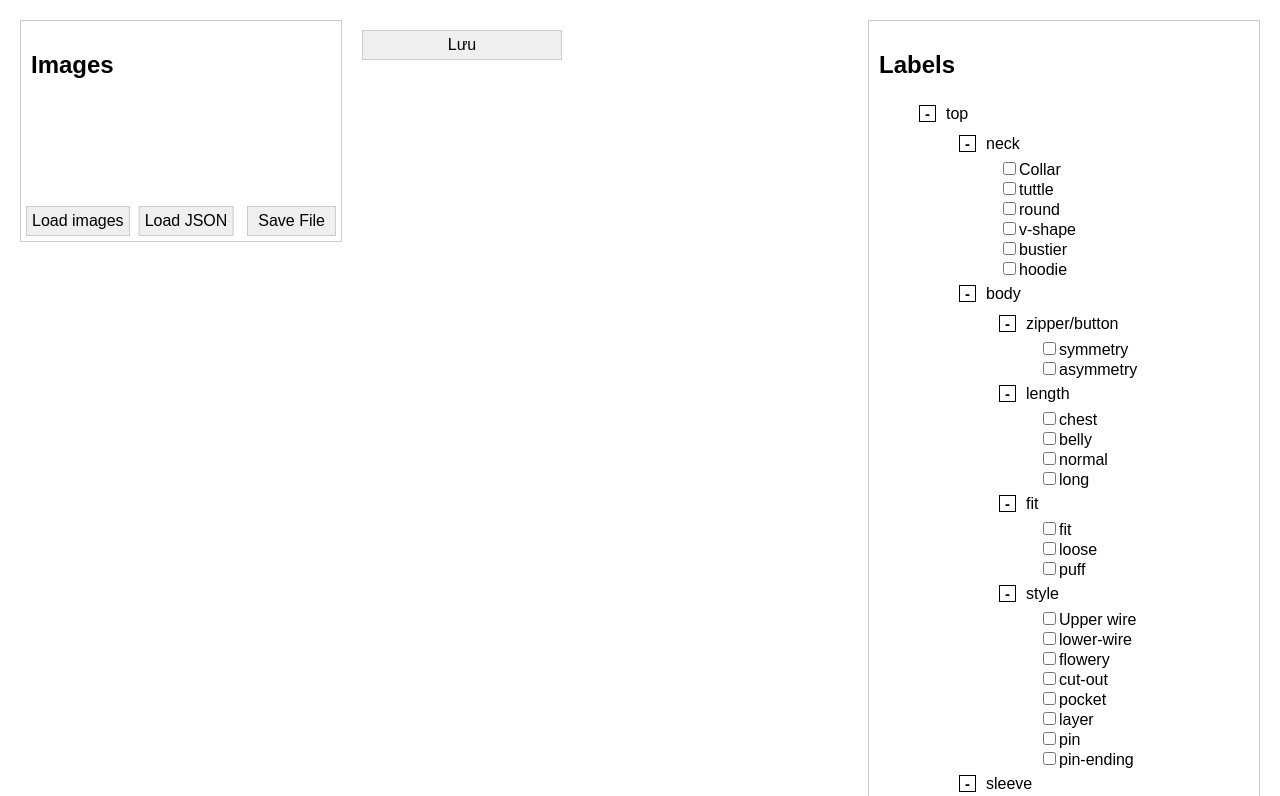
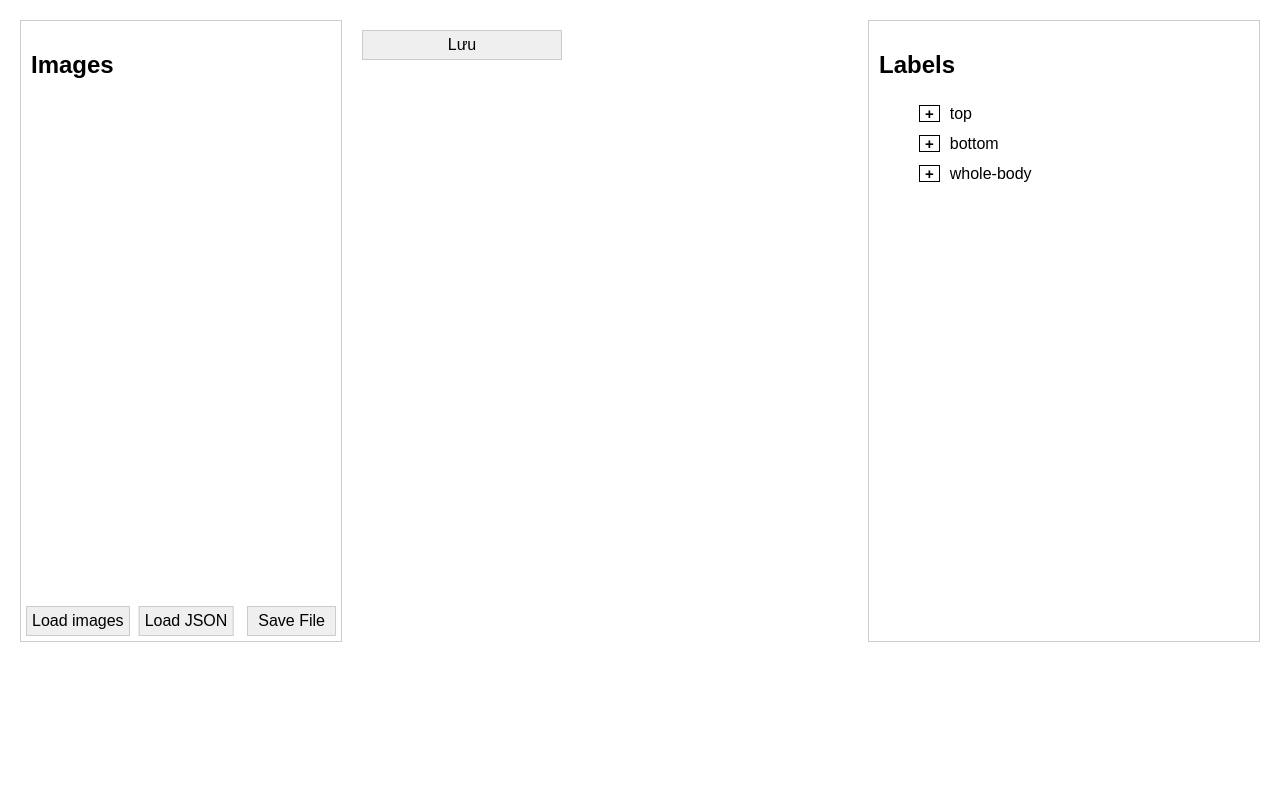
Before and after one commit to viettechtools/viettechtools.github.io, a plain HTML site: page labels.html in a window 1280 px wide. Shown: the top 796 px of the page. Drawn offline with Linux system fonts and the light colour scheme.

Commit message:
update code

```diff
--- a/labels.css
+++ b/labels.css
@@ -20,9 +20,12 @@ li {
 
 #sidebar {
   width: 300px;
-  height: 200px;
   border: 1px solid #ccc;
   padding: 10px;
+
+  max-height: 600px;
+  min-height: 600px;
+  overflow-y: auto;
 
   position: relative;
 }
@@ -109,6 +112,9 @@ li {
   padding: 10px;
 
   width: 370px;
+  max-height: 600px;
+  min-height: 600px;
+  overflow-y: auto;
 }
 
 .toggle-icon {
--- a/script.js
+++ b/script.js
@@ -71,7 +71,7 @@ const labelList = document.getElementById('label-list');
 // Cấu trúc dữ liệu label
 const LABELS = {
     "top": {
-        "neck": [
+        "top-neck": [
             "Collar",
             "tuttle",
             "round",
@@ -79,7 +79,7 @@ const LABELS = {
             "bustier",
             "hoodie",
         ],
-        "body": {
+        "top-body": {
             "zipper/button": [
                 "symmetry", "asymmetry",
             ],
@@ -110,7 +110,7 @@ const LABELS = {
     },
     "bottom": {
         "skirt": {
-            "body": {
+            "bottom-body": {
                 "length": [
                     "long", "short", "sleeveless"
                 ],
@@ -145,14 +145,14 @@ const LABELS = {
     },
     "whole-body": {
         "dress/long coat": {
-            "neck": [
+            "dress/long coat-neck": [
                 "Collar",
                 "tuttle",
                 "round",
                 "v-shape",
                 "bustier",
             ],
-            "body": {
+            "whole-body-body": {
                 "zipper/button": [
                     "symmetry", "asymmetry",
                 ],
@@ -182,7 +182,7 @@ const LABELS = {
             ],
         },
         "jumpsuit": {
-            "neck": [
+            "jumpsuit-neck": [
                 "Collar",
                 "tuttle",
                 "round",
@@ -190,7 +190,7 @@ const LABELS = {
                 "bustier",
                 "hoodie",
             ],
-            "body": {
+            "jumpsuit-body": {
                 "zipper/button": [
                     "symmetry", "asymmetry",
                 ],
@@ -231,14 +231,14 @@ const LABELS = {
             ],
         },
         "one-piece swimwear": {
-            "neck": [
+            "swimwear-neck": [
                 "Collar",
                 "tuttle",
                 "round",
                 "v-shape",
                 "bustier"
             ],
-            "body": {
+            "swimwear-body": {
                 "zipper/button": [
                     "symmetry", "asymmetry",
                 ],
@@ -361,6 +361,7 @@ renderLabels(LABELS, labelList);
 
 // Xử lý khi chọn ảnh
 todoList.addEventListener('click', (e) => {
+    HideTodoList()
     const image = e.target.textContent;
     imageShowed = image;
     updateLabelsForImage(image);
@@ -407,6 +408,7 @@ function updateLabelsLevels(labels, parent, imageLabels) {
             continue
         }
         const checkbox = document.querySelector(`li[name="${label}"].label_1`);
+        console.log(checkbox)
         if (checkbox.querySelector("li.label_1") === null) {
             for (const idx in imageLabels[label]) {
                 const child = imageLabels[label][idx]
@@ -417,9 +419,6 @@ function updateLabelsLevels(labels, parent, imageLabels) {
             }
         }
         else {
-            console.log(labels[label])
-            console.log(checkbox)
-            console.log(imageLabels[label][label])
             updateLabelsLevels(labels[label], checkbox, imageLabels[label][label])
         }
     }
@@ -495,7 +494,7 @@ function getCheckedLabels() {
     });
     // getLabels[imageShowed] = attributes;
     labelsImages[imageShowed]["labels"] = attributes
-
+    console.log(attributes)
 }
 
 function GetTest(e1) {
@@ -511,6 +510,7 @@ function GetTest(e1) {
 
             labels2.forEach(e2 => {
                 if (e2.checked) {
+                    console.log(e2)
                     attributes.push(e2.name);
                 }
             });
@@ -569,3 +569,49 @@ loadJsonButton.addEventListener('click', () => {
         reader.readAsText(file);
     });
 });
+
+
+function HideTodoList() {
+    const labels1 = labelList.querySelectorAll('li.label_1');
+    labels1.forEach(e1 => {
+        if (e1.parentNode !== labelList) {
+            return
+        }
+        if (e1.querySelector('li.label_1') === null) {
+        }
+        else {
+            if (e1.parentNode !== labelList) {
+                return
+            }
+            HideChildTodoList(e1)
+            const iconSpan = e1.querySelector(".toggle-icon");
+            const childsContainer = e1.querySelector(".childs-container")
+            iconSpan.textContent = '+';
+            childsContainer.style.display = "none";
+        }
+    });
+}
+function HideChildTodoList(e1) {
+    const parents = e1.querySelectorAll('li.label_1');
+    parents.forEach(parent => {
+        if (parent.parentNode.parentNode !== e1) {
+            return
+        }
+        if (parent.querySelector('li.label_1') === null) {
+            const iconSpan = parent.querySelector(".toggle-icon");
+            const childsContainer = parent.querySelector(".childs-container")
+            iconSpan.textContent = '+';
+            childsContainer.style.display = "none";
+        }
+        else {
+            HideChildTodoList(parent)
+            const iconSpan = parent.querySelector(".toggle-icon");
+            const childsContainer = parent.querySelector(".childs-container")
+            iconSpan.textContent = '+';
+            childsContainer.style.display = "none";
+        }
+    })
+}
+document.addEventListener("DOMContentLoaded", function () {
+    HideTodoList()
+});
```
